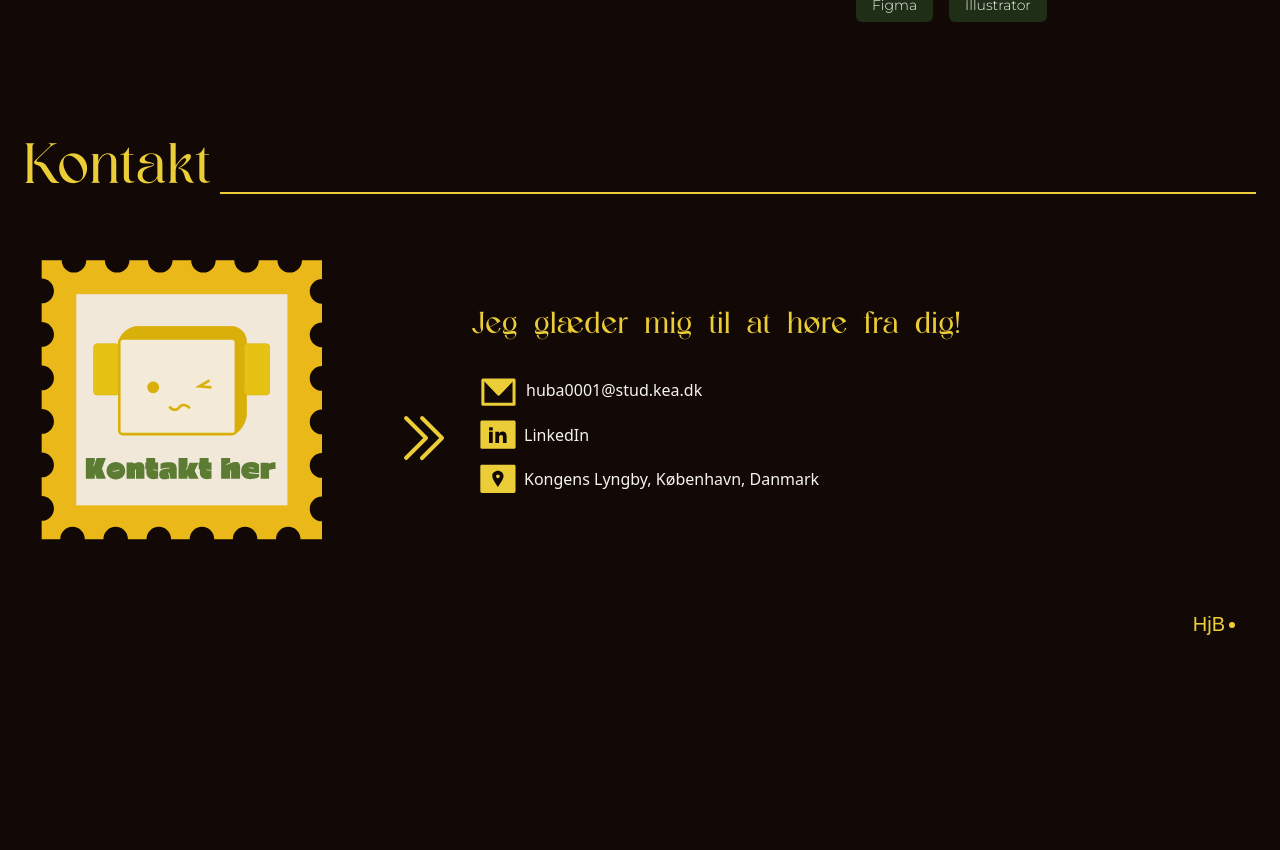
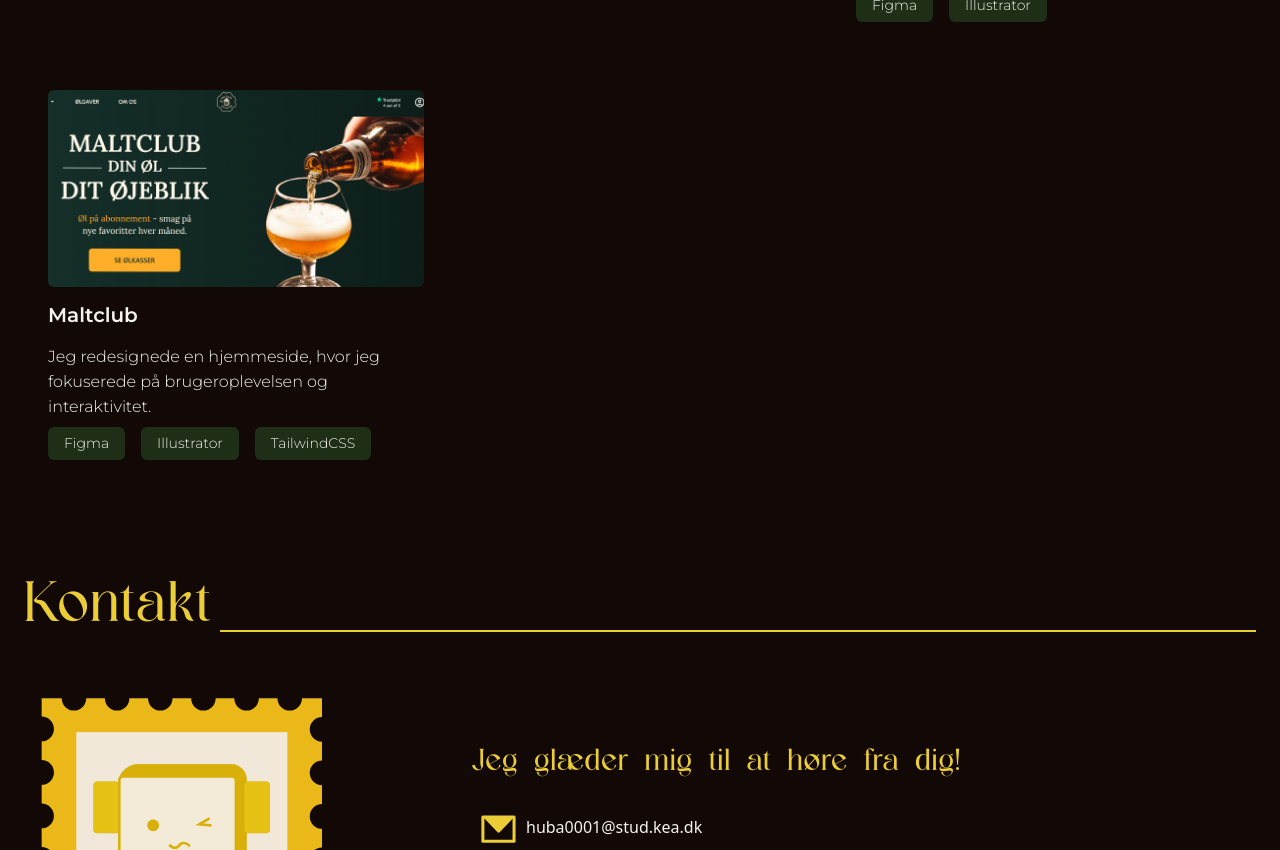
Before and after one commit to skoghj/personal_profile, an Astro site: page / in a window 1280 px wide. Shown: the part 4019-4869 px from the top of the page. Before the commit the page ends 4698 px from the top, so only its background shows below. Built offline with nearby package versions, Linux system fonts and the light colour scheme; Astro itself is replaced by a stand-in of ours; a small style sheet from the web is missing.

Commit message:
maltclub update

```diff
--- a/src/pages/index.astro
+++ b/src/pages/index.astro
@@ -16,6 +16,7 @@ import snuggy from "../assets/images/snuggy.webp";
 import pleasant from "../assets/images/pleasant.webp";
 import typografi from "../assets/images/typografi.webp";
 import favicon from "../assets/images/favicon_1.svg";
+import maltclub from "../assets/images/maltclub.webp";
 ---
 
 <MainLayout title="personal professional profile">
@@ -310,6 +311,20 @@ import favicon from "../assets/images/favicon_1.svg";
             </div>
           </div>
         </div>
+        <div class="flex flex-col justify-center items-center pt-6 md:pt-10">
+          <div class="flex flex-col justify-center hover:unge">
+            <a href="https://hjmaltclub.netlify.app/" target="_blank"><Image src={maltclub} alt="Maltclub" class="w-full h-auto object-cover rounded-md" /></a>
+            <h1 class="py-4 font-semibold text-[20px]">Maltclub</h1>
+            <div class="">
+              <p>Jeg redesignede en hjemmeside, hvor jeg fokuserede på brugeroplevelsen og interaktivitet.</p>
+              <div class="flex pt-2 gap-4 text-[12px] md:text-[14px]">
+                <p class="bg-[#1e2e17] px-2 rounded-md md:px-4 py-1">Figma</p>
+                <p class="bg-[#1e2e17] px-2 rounded-md md:px-4 py-1">Illustrator</p>
+                <p class="bg-[#1e2e17] px-2 rounded-md md:px-4 py-1">TailwindCSS</p>
+              </div>
+            </div>
+          </div>
+        </div>
       </article>
     </div>
   </section>
```
Also changed, not shown: src/assets/images/maltclub.webp (added).
